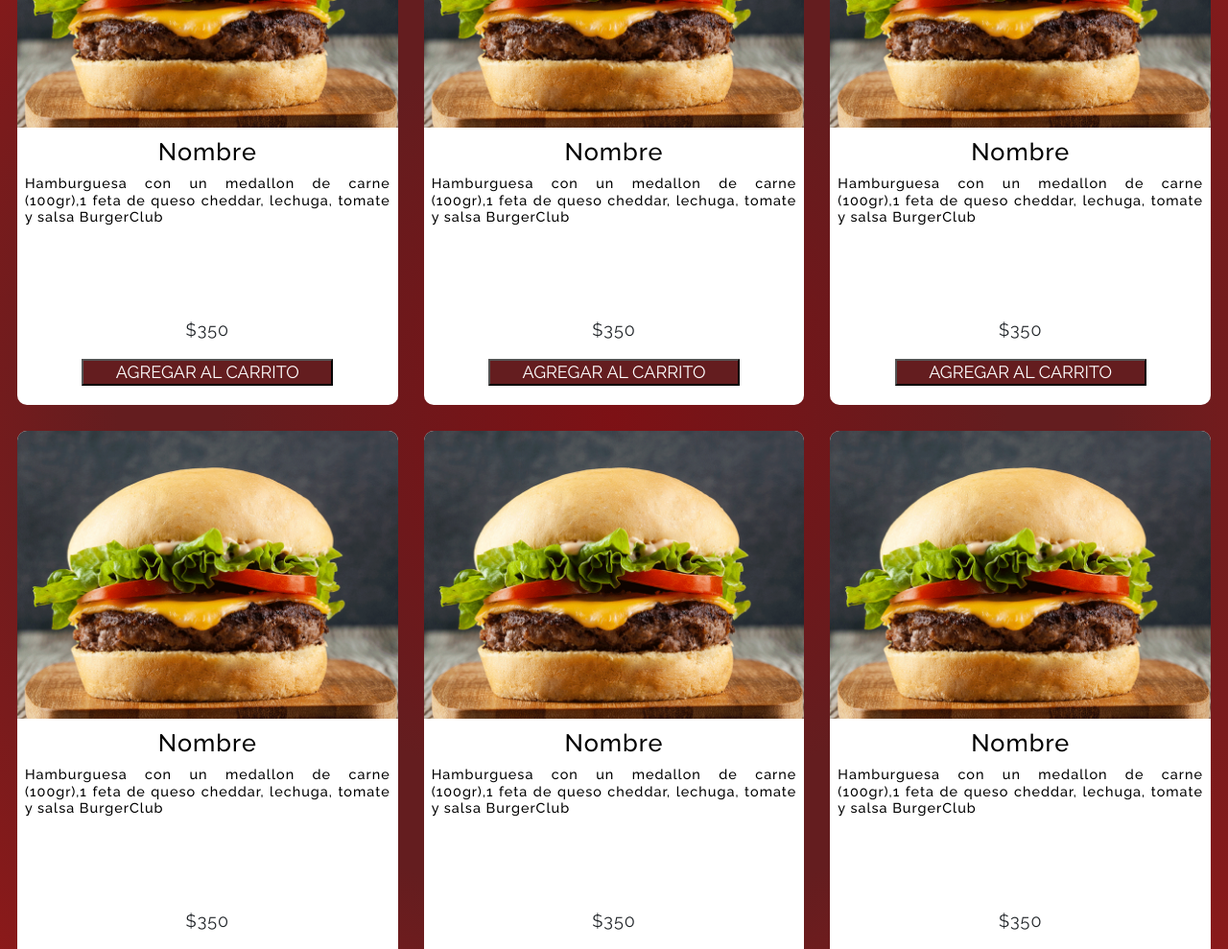
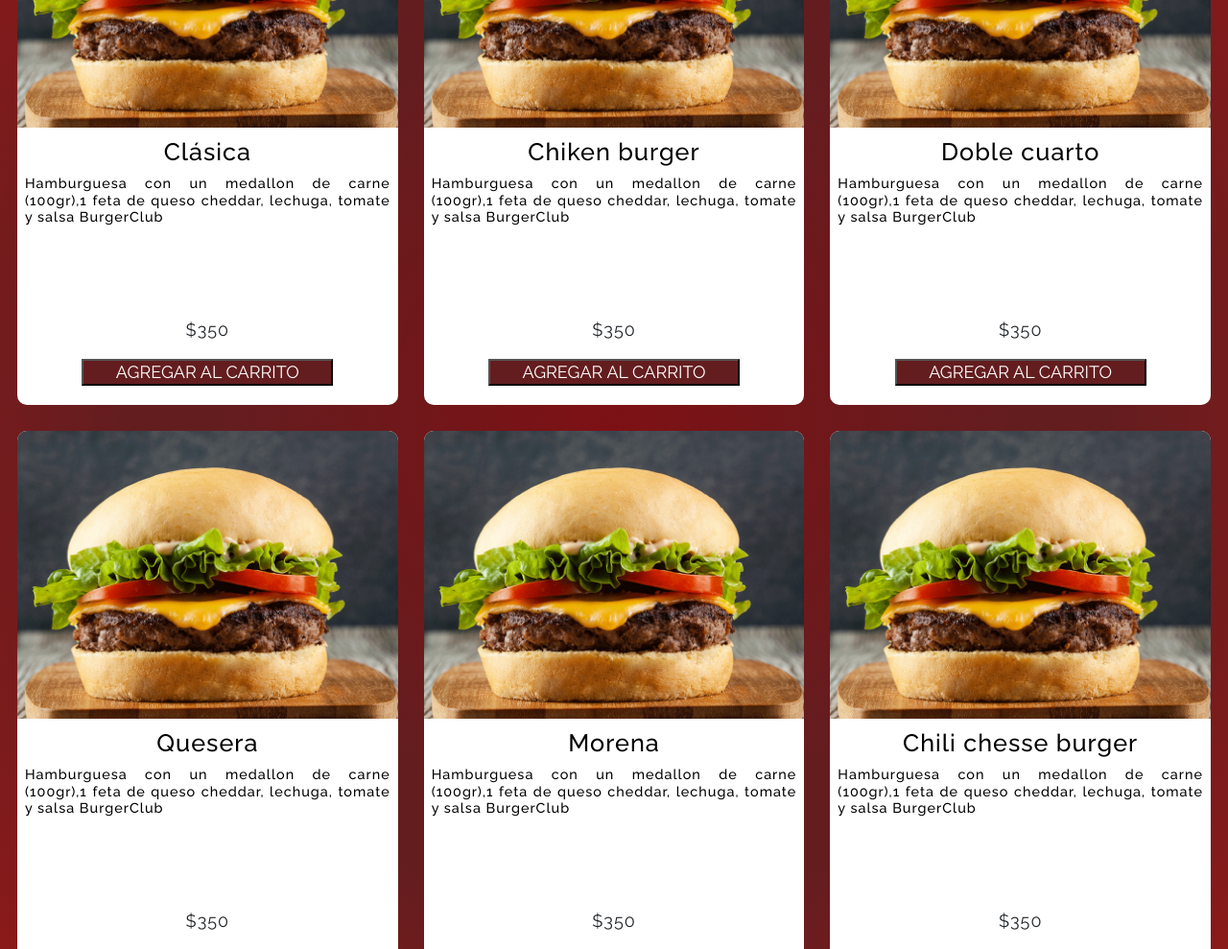
Before and after one commit to NicolasTolaba/Proyecto-Burger-club, a plain HTML site: page pags/carta.html in a window 1280 px wide. Shown: the part 1020-2009 px from the top of the page at 96% size. Drawn offline with nearby package versions, Linux system fonts and the light colour scheme.

Commit message:
agregue nombres en carta

```diff
--- a/pags/carta.html
+++ b/pags/carta.html
@@ -56,7 +56,7 @@
                 <article id="burgerItem" class="efect">
                     <img src="../img/imagenes/carta1.jpg" alt="Hamburguesa 1">
                     <div class="contenidoCarta">
-                        <h2>Nombre</h2>
+                        <h2>Clásica</h2>
                         <h4>Hamburguesa con un medallon de carne (100gr),1 feta de queso cheddar, lechuga, tomate y salsa BurgerClub</h4>
                     </div>
                     <div id="precio">
@@ -67,7 +67,7 @@
                 <article id="burgerItem" class="efect">
                     <img src="../img/imagenes/carta1.jpg" alt="Hamburguesa 1">
                     <div class="contenidoCarta">
-                        <h2>Nombre</h2>
+                        <h2>Chiken burger</h2>
                         <h4>Hamburguesa con un medallon de carne (100gr),1 feta de queso cheddar, lechuga, tomate y salsa BurgerClub</h4>
                     </div>
                     <div id="precio">
@@ -78,7 +78,7 @@
                 <article id="burgerItem" class="efect">
                     <img src="../img/imagenes/carta1.jpg" alt="Hamburguesa 1">
                     <div class="contenidoCarta">
-                        <h2>Nombre</h2>
+                        <h2>Doble cuarto</h2>
                         <h4>Hamburguesa con un medallon de carne (100gr),1 feta de queso cheddar, lechuga, tomate y salsa BurgerClub</h4>
                     </div>
                     <div id="precio">
@@ -89,7 +89,7 @@
                 <article id="burgerItem" class="efect">
                     <img src="../img/imagenes/carta1.jpg" alt="Hamburguesa 1">
                     <div class="contenidoCarta">
-                        <h2>Nombre</h2>
+                        <h2>Quesera</h2>
                         <h4>Hamburguesa con un medallon de carne (100gr),1 feta de queso cheddar, lechuga, tomate y salsa BurgerClub</h4>
                     </div>
                     <div id="precio">
@@ -100,7 +100,7 @@
                 <article id="burgerItem" class="efect">
                     <img src="../img/imagenes/carta1.jpg" alt="Hamburguesa 1">
                     <div class="contenidoCarta">
-                        <h2>Nombre</h2>
+                        <h2>Morena</h2>
                         <h4>Hamburguesa con un medallon de carne (100gr),1 feta de queso cheddar, lechuga, tomate y salsa BurgerClub</h4>
                     </div>
                     <div id="precio">
@@ -111,7 +111,7 @@
                 <article id="burgerItem" class="efect">
                     <img src="../img/imagenes/carta1.jpg" alt="Hamburguesa 1">
                     <div class="contenidoCarta">
-                        <h2>Nombre</h2>
+                        <h2>Chili chesse burger</h2>
                         <h4>Hamburguesa con un medallon de carne (100gr),1 feta de queso cheddar, lechuga, tomate y salsa BurgerClub</h4>
                     </div>
                     <div id="precio">
```
